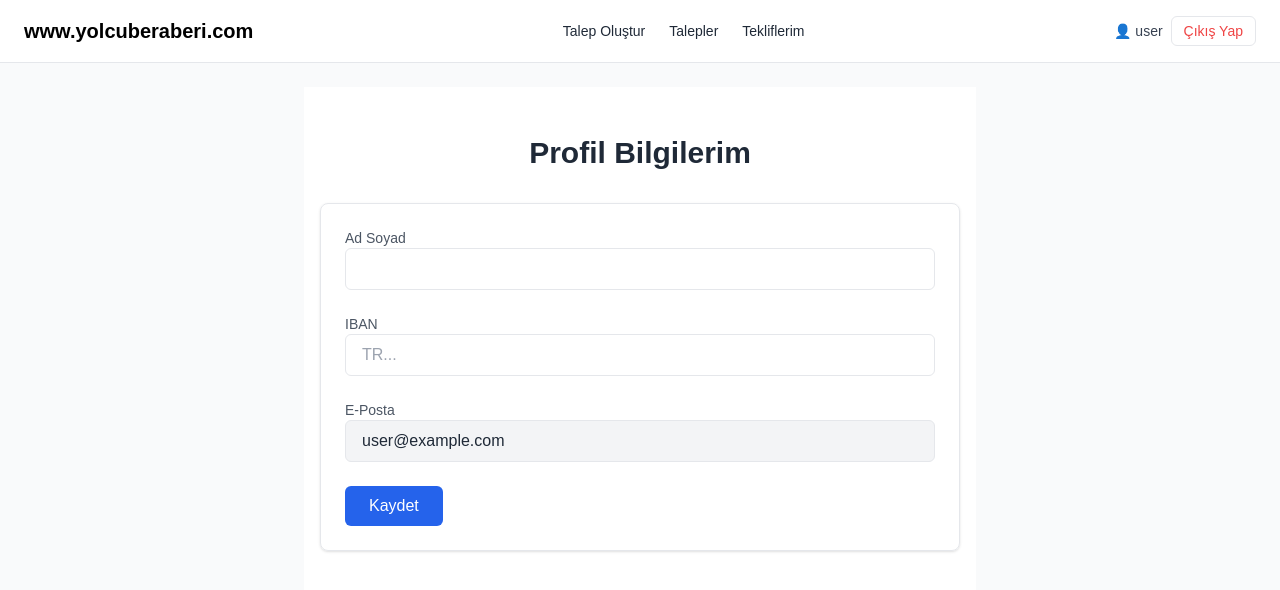
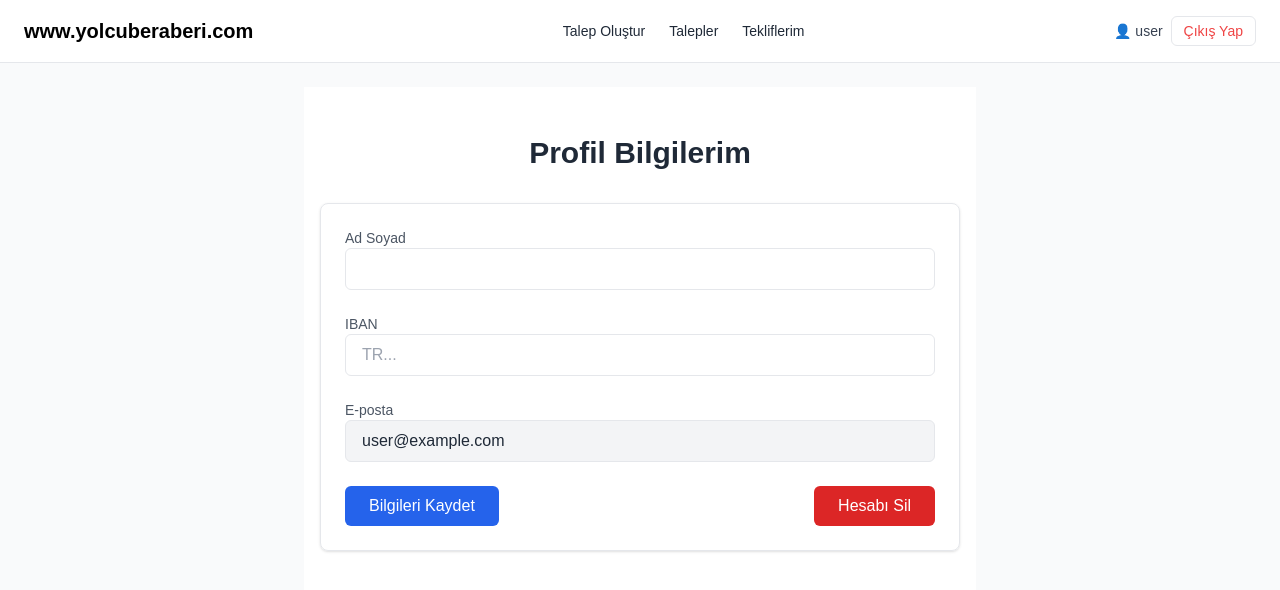
Before and after one commit to mssalci/yolcuberaberi, a Next.js app: page /profil in a window 1280 px wide. Shown: the top 590 px of the page. Built offline with nearby package versions, Linux system fonts and the light colour scheme; no server answers; the database is empty; sample sign-in values are in the browser's storage.

Commit message:
Update profil.js

```diff
--- a/pages/profil.js
+++ b/pages/profil.js
@@ -1,11 +1,12 @@
 import { useEffect, useState } from "react";
-import { onAuthStateChanged } from "firebase/auth";
+import { onAuthStateChanged, deleteUser } from "firebase/auth";
 import { auth, db } from "../firebase/firebaseConfig";
 import { useRouter } from "next/router";
 import {
   doc,
   getDoc,
   setDoc,
+  deleteDoc
 } from "firebase/firestore";
 
 export default function Profil() {
@@ -44,7 +45,25 @@ export default function Profil() {
       iban,
       email: user.email,
     });
-    alert("Profil bilgileri kaydedildi ✅");
+
+    alert("Bilgiler güncellendi ✅");
+  };
+
+  const handleDeleteAccount = async () => {
+    if (!confirm("Hesabınızı kalıcı olarak silmek istediğinize emin misiniz?")) return;
+
+    try {
+      // Firestore'daki kullanıcı verisini sil
+      await deleteDoc(doc(db, "kullanicilar", user.uid));
+
+      // Auth hesabını sil
+      await deleteUser(user);
+
+      alert("Hesabınız silindi");
+      router.push("/kayit");
+    } catch (error) {
+      alert("Hesap silme hatası: " + error.message);
+    }
   };
 
   if (loading || !user) return null;
@@ -76,7 +95,7 @@ export default function Profil() {
         </div>
 
         <div>
-          <label className="block text-sm text-gray-600">E-Posta</label>
+          <label className="block text-sm text-gray-600">E-posta</label>
           <input
             type="text"
             value={user.email}
@@ -85,12 +104,22 @@ export default function Profil() {
           />
         </div>
 
-        <button
-          type="submit"
-          className="bg-blue-600 text-white py-2 px-6 rounded-md hover:bg-blue-700"
-        >
-          Kaydet
-        </button>
+        <div className="flex justify-between items-center mt-6">
+          <button
+            type="submit"
+            className="bg-blue-600 text-white py-2 px-6 rounded-md hover:bg-blue-700"
+          >
+            Bilgileri Kaydet
+          </button>
+
+          <button
+            type="button"
+            onClick={handleDeleteAccount}
+            className="bg-red-600 text-white py-2 px-6 rounded-md hover:bg-red-700"
+          >
+            Hesabı Sil
+          </button>
+        </div>
       </form>
     </main>
   );
```
